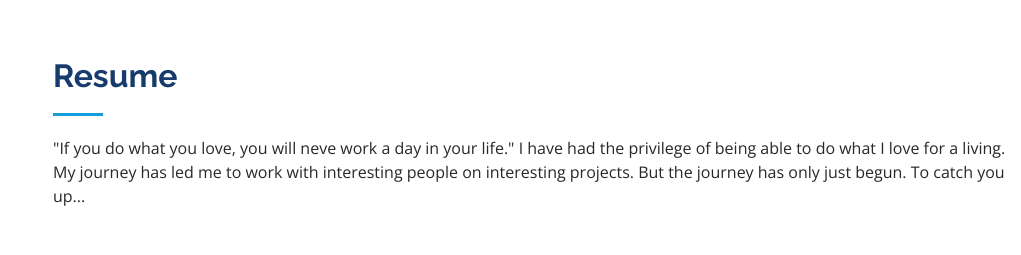
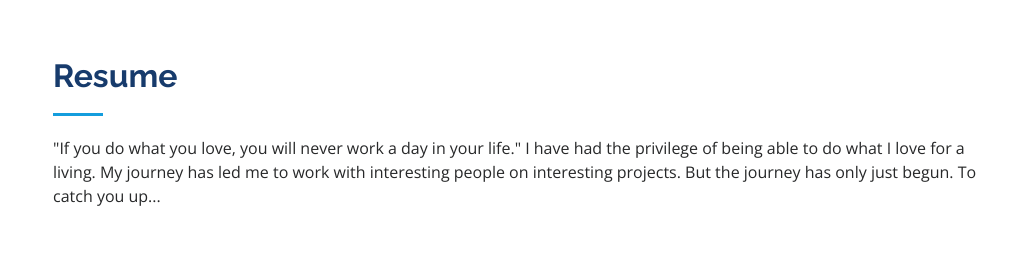
Before and after one commit to CharlesMoswane/CharlesMoswane.github.io, a plain HTML site: page index.html in a window 1280 px wide. Shown: the part 2380-2635 px from the top of the page, without its empty margins (259-1280 px from the left). Drawn offline with nearby package versions, Linux system fonts and the light colour scheme.

Commit message:
Fixed spelling errors.

```diff
--- a/index.html
+++ b/index.html
@@ -248,7 +248,7 @@
 
         <div class="section-title">
           <h2>Resume</h2>
-          <p>"If you do what you love, you will neve work a day in your life." I have had the privilege of being able to do what I love for a living. My journey has led me to work with interesting people on interesting projects. But the journey has only just begun. To catch you up...</p>
+          <p>"If you do what you love, you will never work a day in your life." I have had the privilege of being able to do what I love for a living. My journey has led me to work with interesting people on interesting projects. But the journey has only just begun. To catch you up...</p>
         </div>
 
         <div class="row">
```
